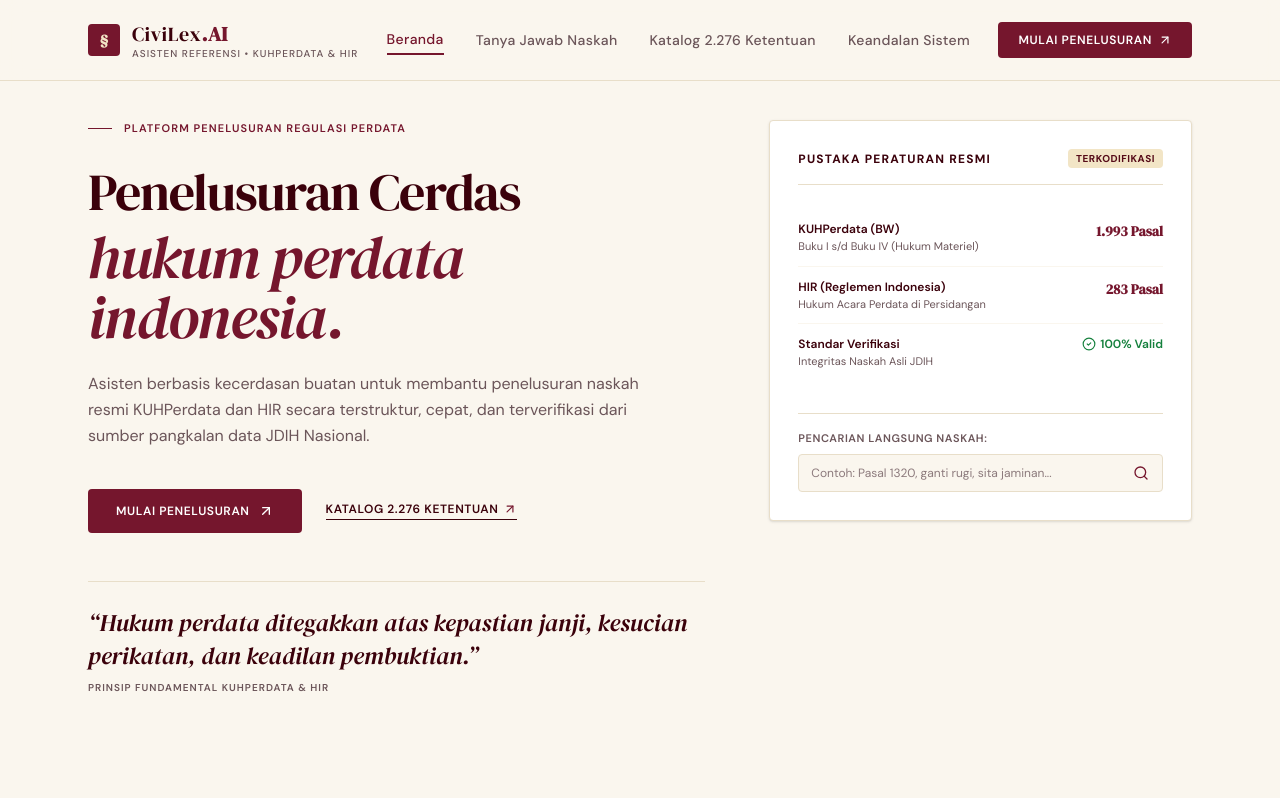
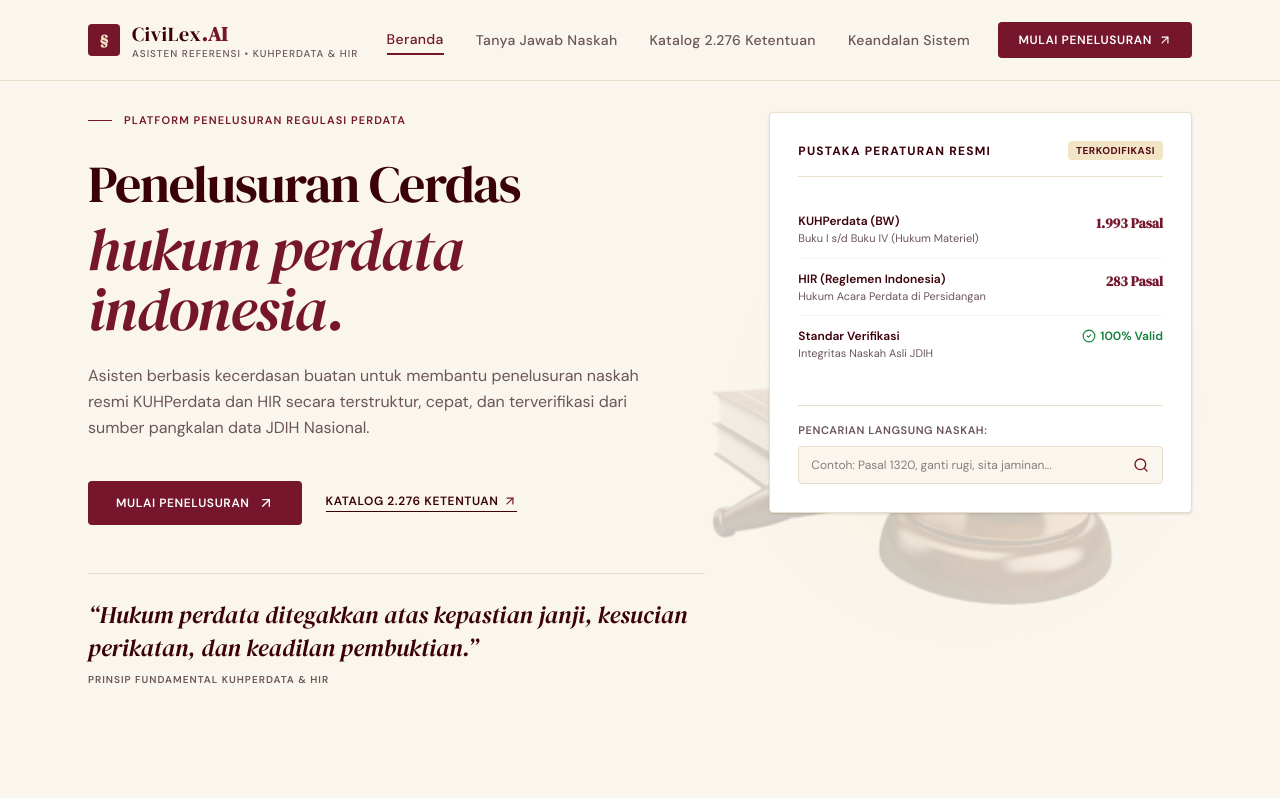
Before and after one commit to nisrinaatiqah/legal-rag-kuhperdata, a Next.js app in the folder perdata-app/: page / in a window 1280 px wide. Shown: the top 798 px of the page. Built offline with nearby package versions, Linux system fonts and the light colour scheme; a web font is replaced by a local one.

Commit message:
feat: add subtle faded law emblem background to homepage hero

```diff
--- a/perdata-app/app/page.tsx
+++ b/perdata-app/app/page.tsx
@@ -51,11 +51,35 @@ export default function HomePage() {
 
   return (
     <div className="flex flex-col gap-24 pb-20 font-body">
-      {/* Editorial Hero Section (Asymmetric 2-Column Grid - Inspired by Image 2 & 3) */}
-      <section className="max-w-6xl mx-auto px-6 pt-6 w-full">
-        <div className="grid grid-cols-1 lg:grid-cols-12 gap-12 lg:gap-16 items-start">
-          {/* Left Column (60%): Headline, Context, & Action */}
-          <div className="lg:col-span-7 flex flex-col items-start text-left">
+      {/* Editorial Hero Section with Faded Law Emblem Background (Inspired by fe-kuhp-kuhap-chatbot) */}
+      <section className="relative overflow-hidden w-full pt-4 pb-8">
+        {/* Soft Faded Background Law Emblem Watermark */}
+        <div
+          aria-hidden="true"
+          className="absolute right-0 md:right-8 lg:right-20 top-1/2 -translate-y-1/2 w-[340px] sm:w-[460px] lg:w-[560px] h-[340px] sm:h-[460px] lg:h-[560px] pointer-events-none select-none z-0 opacity-15 md:opacity-20 transition-opacity"
+          style={{
+            backgroundImage: "url('/law-emblem.png')",
+            backgroundRepeat: 'no-repeat',
+            backgroundPosition: 'center',
+            backgroundSize: 'contain',
+            filter: 'contrast(1.1) sepia(0.2)',
+          }}
+        />
+
+        {/* Subtle Ambient Radial Glow */}
+        <div
+          aria-hidden="true"
+          className="absolute top-1/2 right-16 -translate-y-1/2 w-[500px] h-[500px] rounded-full pointer-events-none select-none z-0 opacity-20"
+          style={{
+            background: 'radial-gradient(circle, #F2D9A0 0%, transparent 70%)',
+          }}
+        />
+
+        {/* Content Container */}
+        <div className="max-w-6xl mx-auto px-6 relative z-10 w-full">
+          <div className="grid grid-cols-1 lg:grid-cols-12 gap-12 lg:gap-16 items-start">
+            {/* Left Column (60%): Headline, Context, & Action */}
+            <div className="lg:col-span-7 flex flex-col items-start text-left">
             {/* Minimalist Section Eyebrow */}
             <div className="flex items-center gap-3 mb-6">
               <span className="w-6 h-[1.5px] bg-[#75162D]"></span>
@@ -177,7 +201,8 @@ export default function HomePage() {
             </div>
           </div>
         </div>
-      </section>
+      </div>
+    </section>
 
       {/* Structured Competences Section (Enclosed 4-Column Division - Inspired by Image 3 & 5) */}
       <section className="max-w-6xl mx-auto px-6 w-full">
```
Also changed, not shown: perdata-app/public/law-emblem.png (added).
